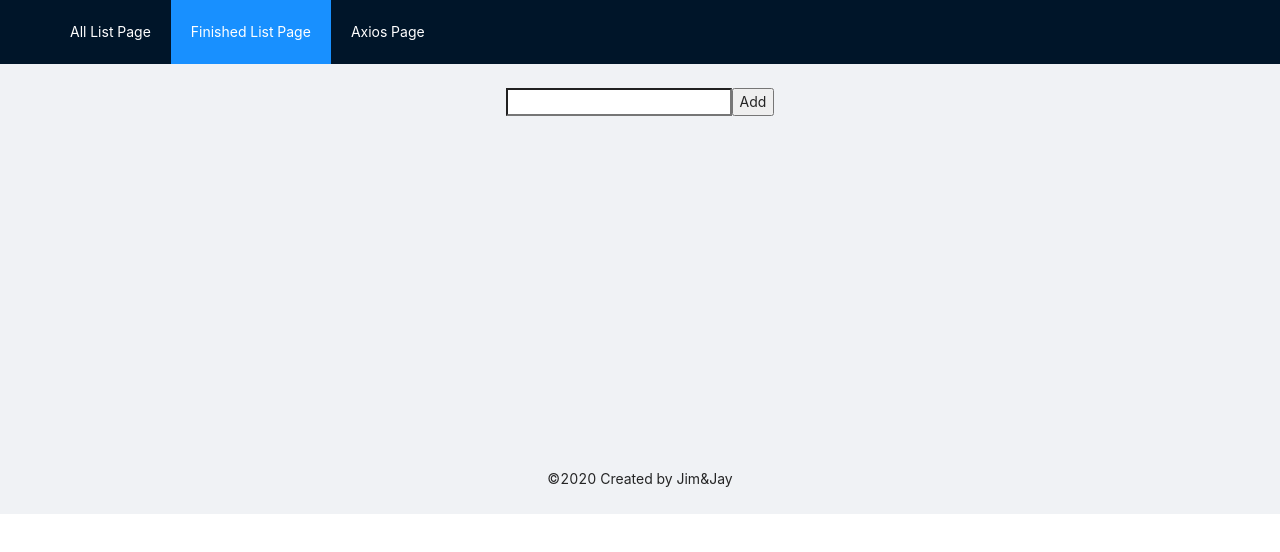
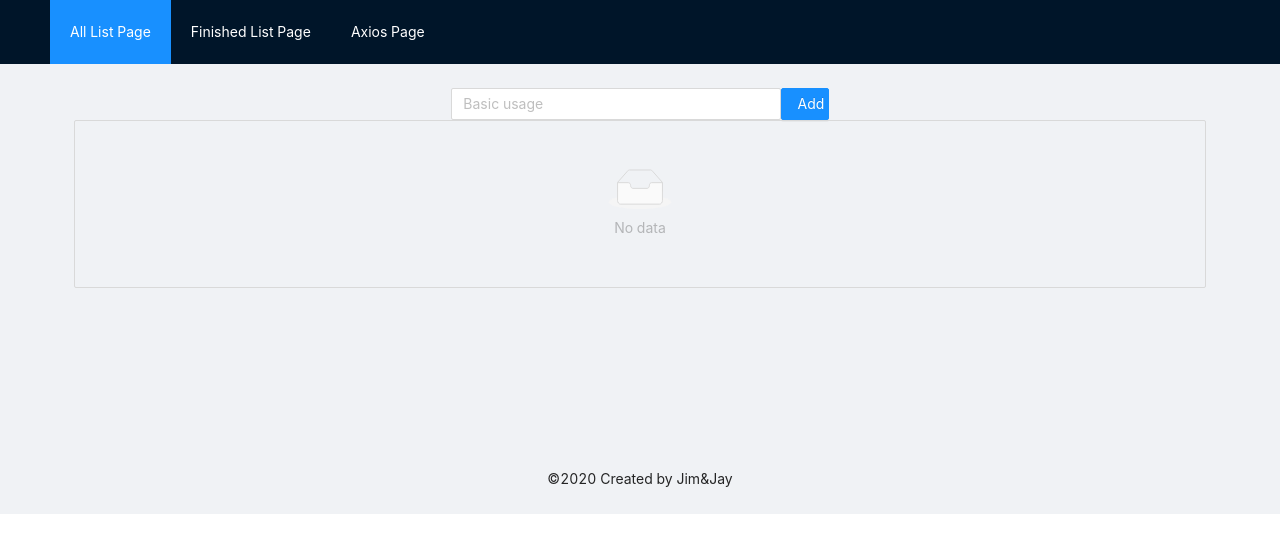
Before and after one commit to Sumtudou/todolist, a React (Create React App) app in the folder todolist/: page / in a window 1280 px wide. Shown: the top 552 px of the page. Built offline with nearby package versions, Linux system fonts and the light colour scheme.

Commit message:
[TodoList][Jim&Jay] feature: change todoList style

```diff
--- a/todolist/src/App.js
+++ b/todolist/src/App.js
@@ -17,7 +17,6 @@ function App() {
         <HashRouter>
           <Header style={{ position: 'fixed', zIndex: 1, width: '100%' }}>
             <RouterMenu />
-
           </Header>
 
           <Content className="site-layout" style={{ padding: '0 50px', marginTop: 64 }}>
--- a/todolist/src/component/AddList/index.jsx
+++ b/todolist/src/component/AddList/index.jsx
@@ -1,5 +1,6 @@
-import React, {Component} from 'react'
+import React, { Component } from 'react'
 import { connect } from 'react-redux';
+import { Row, Col,Input, Button } from 'antd';
 
 class AddList extends Component {
 
@@ -11,8 +12,8 @@ class AddList extends Component {
     }
 
     handleChange = (event) => {
-        this.setState({inputValue: event.target.value});
-      }
+        this.setState({ inputValue: event.target.value });
+    }
 
     onClick = () => {
         console.log(this.state.inputValue);
@@ -21,28 +22,30 @@ class AddList extends Component {
             return
         }
         this.props.addListItem(this.state.inputValue);
-        this.setState({inputValue: ''})
+        this.setState({ inputValue: '' })
     }
 
     render() {
         return (
-            <div>
-                <span>
-                    <input type="text" value={this.state.inputValue} onChange={this.handleChange}/>
-                    <button onClick={this.onClick}>Add</button>
-                </span>
-            </div>
+            <Row>
+                <Col span={7} offset={8}>
+                    <Input placeholder="Basic usage" value={this.state.inputValue} onChange={this.handleChange} />
+                </Col>
+                <Col span={1}>
+                    <Button type="primary" onClick={this.onClick} block>Add</Button>
+                </Col>
+            </Row>
         )
     }
 
 }
 const mapDispatchToProps = (dispatch) => {
     return {
-        addListItem : (value) => dispatch({
+        addListItem: (value) => dispatch({
             type: 'ADD',
-            inputValue:value
+            inputValue: value
         })
     }
 }
 
-export default connect(null,mapDispatchToProps)(AddList)
+export default connect(null, mapDispatchToProps)(AddList)
--- a/todolist/src/component/AxiosPage/index.jsx
+++ b/todolist/src/component/AxiosPage/index.jsx
@@ -1,7 +1,7 @@
 import React, { Component } from 'react'
 import ListItem from '../ListItem'
 import axiosUtil from '../../axiosUtil'
-
+import { Row, Col,Input, Button } from 'antd';
 class AxiosPage extends Component {
     constructor(props) {
         super(props)
@@ -93,10 +93,14 @@ class AxiosPage extends Component {
     render() {
         return (
             <div>
-                <span>
-                    <input type="text" value={this.state.inputValue} onChange={this.handleChange} />
-                    <button onClick={this.onClick}>Add</button>
-                </span>
+                <Row>
+                    <Col span={7} offset={8}>
+                        <Input placeholder="Basic usage" value={this.state.inputValue} onChange={this.handleChange} />
+                    </Col>
+                    <Col span={1}>
+                        <Button type="primary" onClick={this.onClick} block>Add</Button>
+                    </Col>
+                </Row>
                 {
                     this.state.ListItems.map((item) =>
                         <ListItem
--- a/todolist/src/component/FinishedListTable/index.jsx
+++ b/todolist/src/component/FinishedListTable/index.jsx
@@ -2,31 +2,35 @@ import React, { Component } from 'react'
 import ListItem from '../ListItem'
 import { connect } from 'react-redux'
 import axiosUtil from '../../axiosUtil'
+import { List } from 'antd';
+
 class FinishedListTable extends Component {
     removeItem = (index) => {
-        axiosUtil.deleteTodoItem(this.props.listItems[index].id,(response) => {}, (error) => {})
+        axiosUtil.deleteTodoItem(this.props.listItems[index].id, (response) => { }, (error) => { })
         this.props.removeListItem(index)
     }
 
     changeMark = (index) => {
         let item = this.props.listItems[index]
-        axiosUtil.updateTodoItem({...item, status: !item.status}, (response) => {
-            console.log("a  ",response);
+        axiosUtil.updateTodoItem({ ...item, status: !item.status }, (response) => {
+            console.log("a  ", response);
             this.props.changeItemMark(index)
-        }, (error) => {})
+        }, (error) => { })
     }
 
     render() {
-        let markedItems =[]
+        let markedItems = []
         this.props.listItems.forEach((element, index) => {
             element.index = index
             markedItems.push(element)
         });
         markedItems = markedItems.filter(item => item.status === true)
         return (
-            <div>
-                {
-                    markedItems.map((item) =>
+            <List
+                size="large"
+                bordered
+                dataSource={markedItems}
+                renderItem={item => <List.Item>
                     <ListItem
                         key={item.index}
                         value={item.content}
@@ -34,9 +38,9 @@ class FinishedListTable extends Component {
                         index={item.index}
                         removeItem={this.removeItem}
                         changeMark={this.changeMark}
-                        />)
-                }
-            </div>
+                    />
+                </List.Item>}
+            />
         )
     }
     componentDidMount() {
--- a/todolist/src/component/ListTable/index.jsx
+++ b/todolist/src/component/ListTable/index.jsx
@@ -1,6 +1,7 @@
 import React, { Component } from 'react'
 import ListItem from '../ListItem'
 import { connect } from 'react-redux'
+import { List } from 'antd';
 
 class ListTable extends Component {
 
@@ -13,20 +14,23 @@ class ListTable extends Component {
     }
 
     render() {
+        this.props.listItems.map((item, index) => item.index = index)
         return (
-            <div>
-                {
-                    this.props.listItems.map((item, index) =>
-                        <ListItem
-                            key={index}
-                            value={item.content}
-                            isMark={item.status}
-                            index={index}
-                            removeItem={this.removeItem}
-                            changeMark={this.changeMark}
-                        />)
-                }
-            </div>
+            <List
+                size="large"
+                bordered
+                dataSource={this.props.listItems}
+                renderItem={item => <List.Item>
+                    <ListItem
+                        key={item.index}
+                        value={item.content}
+                        isMark={item.status}
+                        index={item.index}
+                        removeItem={this.removeItem}
+                        changeMark={this.changeMark}
+                    />
+                </List.Item>}
+            />
         )
     }
 
--- a/todolist/src/component/RouterMenu/index.jsx
+++ b/todolist/src/component/RouterMenu/index.jsx
@@ -5,7 +5,7 @@ import { Menu }  from 'antd'
 class RouterMenu extends React.Component {
     render() {
         return (
-            <Menu theme="dark" mode="horizontal" defaultSelectedKeys={['2']}>
+            <Menu theme="dark" mode="horizontal" defaultSelectedKeys={['1']}>
                 <Menu.Item key="1"><Link to="/" style={{ color: 'white' }}>All List Page</Link></Menu.Item>
                 <Menu.Item key="2"><Link to="/finished" style={{ color: 'white' }}>Finished List Page</Link></Menu.Item>
                 <Menu.Item key="3"><Link to="/axios" style={{ color: 'white' }}>Axios Page</Link></Menu.Item>
```
Lines whose indentation alone changed are shown as unchanged.
